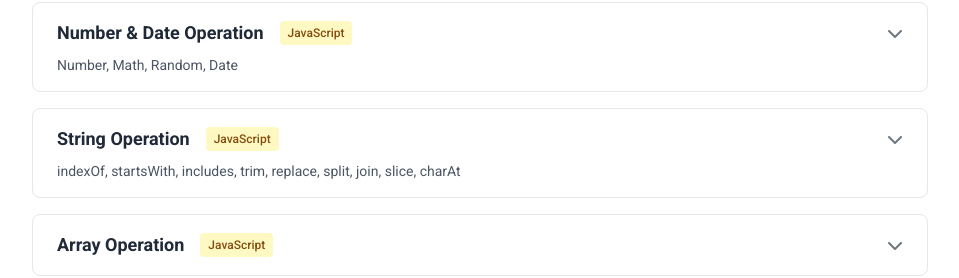
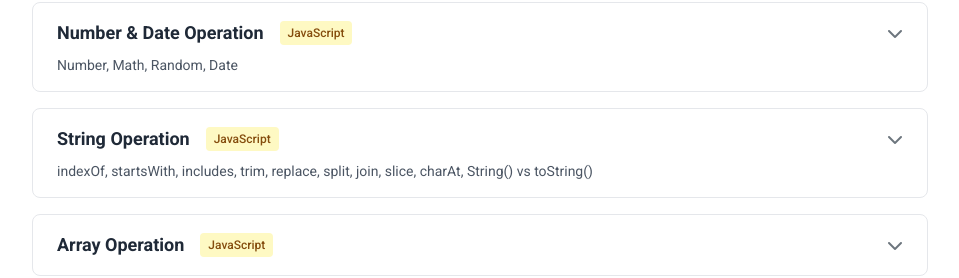
Before and after one commit to WoodyLinwc/Portfolio-Next.js, a Next.js app in the folder portfolio/: page /learning/react in a window 1280 px wide. Shown: the part 2322-2600 px from the top of the page, without its empty margins (160-1119 px from the left). Built offline with nearby package versions, Linux system fonts and the light colour scheme.

Commit message:
Update index.ts

```diff
--- a/portfolio/src/data/basics/javascript/index.ts
+++ b/portfolio/src/data/basics/javascript/index.ts
@@ -163,7 +163,7 @@ export const javascriptBasics: BasicTopic[] = [
         title: "String Operation",
         category: "JavaScript",
         description:
-            "indexOf, startsWith, includes, trim, replace, split, join, slice, charAt",
+            "indexOf, startsWith, includes, trim, replace, split, join, slice, charAt, String() vs toString()",
         content: string,
     },
 
```
